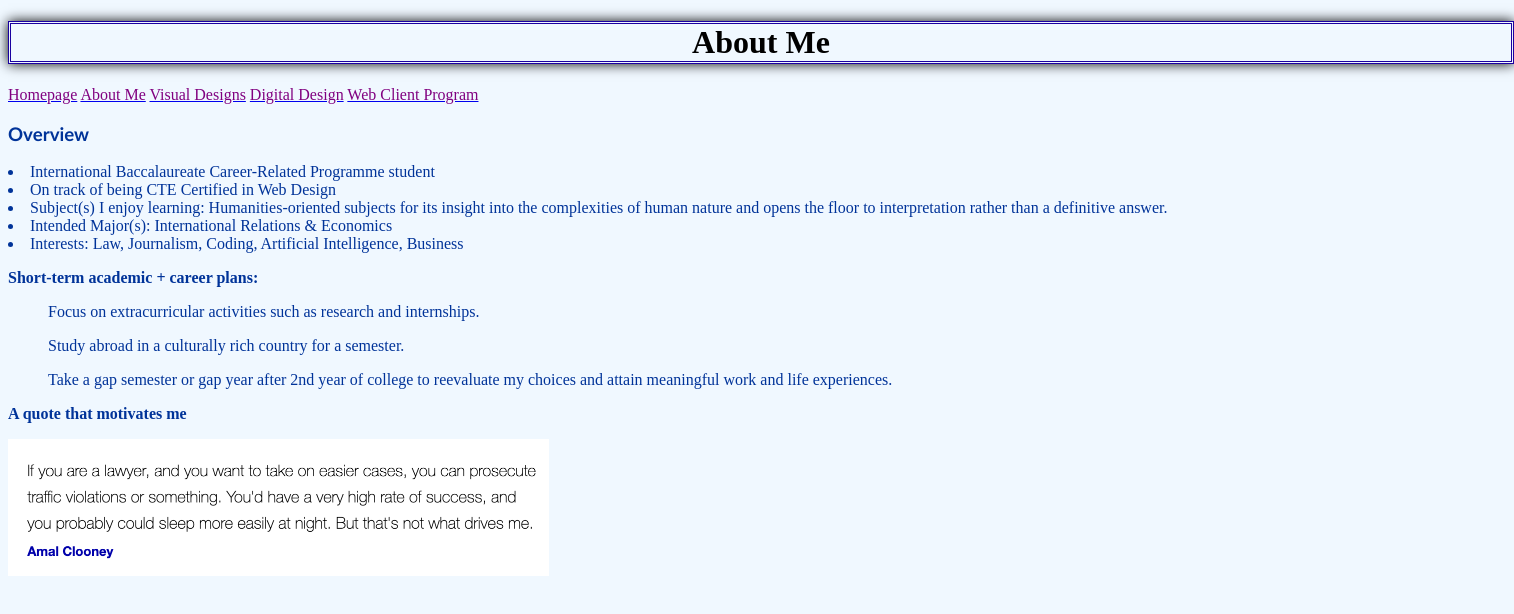
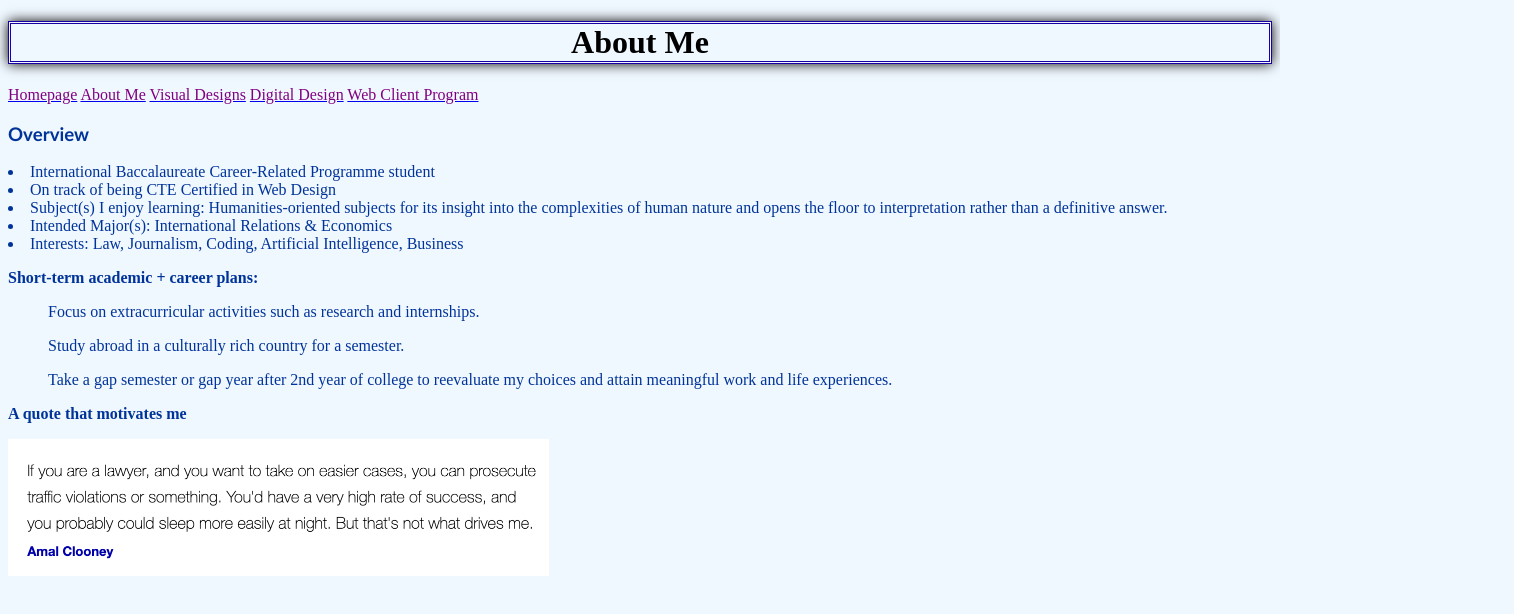
Before and after one commit to farihas15/farihas15.github.io, a plain HTML site: page aboutme.html in a window 1280 px wide. Shown: the whole page, 1514 px wide, since content can reach past the window. Drawn offline with Linux system fonts and the light colour scheme.

Commit message:
Update aboutme.html

```diff
--- a/aboutme.html
+++ b/aboutme.html
@@ -7,7 +7,6 @@
 h1 {
     border-color: #1A00A0;
     border-style: double;
-    width: 1500px;
     color: #001748;
 }
 br {
```
